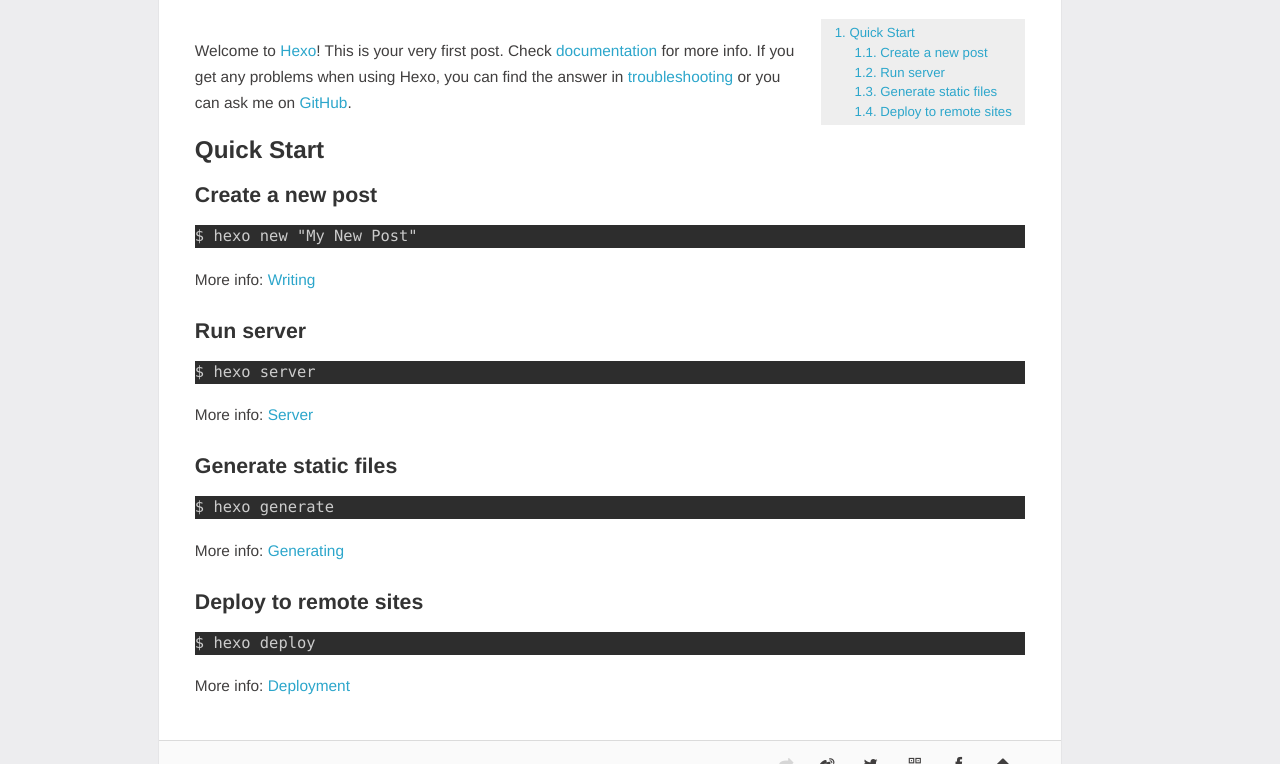
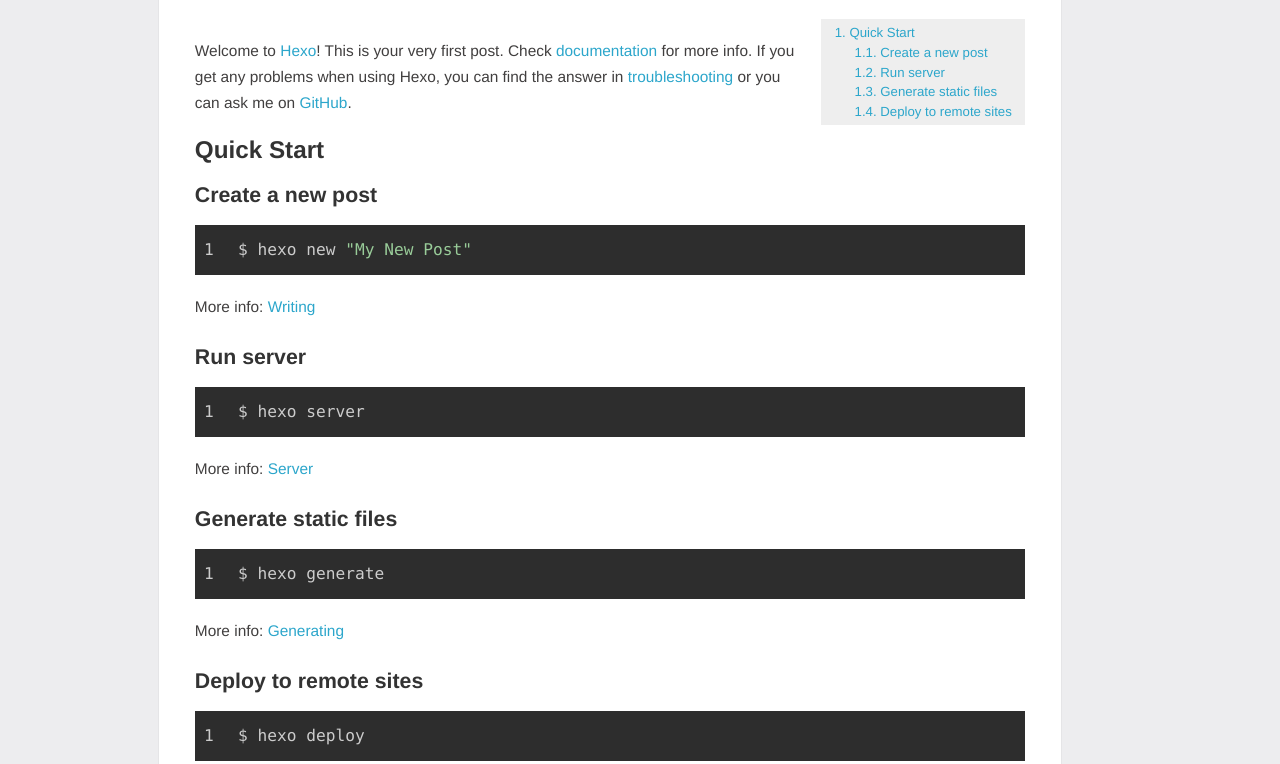
Before and after one commit to lightlee14/lightlee14.github.io, a plain HTML site: page 2016/07/08/hello-world/index.html in a window 1280 px wide. Shown: the part 188-952 px from the top of the page. Drawn offline with Linux system fonts and the light colour scheme; a script that the page names is missing.

Commit message:
Site updated: 2016-08-01 12:31:09

```diff
--- a/2016/07/08/hello-world/index.html
+++ b/2016/07/08/hello-world/index.html
@@ -103,17 +103,13 @@
 		</div>
 
 		<p>Welcome to <a href="https://hexo.io/" target="_blank" rel="external">Hexo</a>! This is your very first post. Check <a href="https://hexo.io/docs/" target="_blank" rel="external">documentation</a> for more info. If you get any problems when using Hexo, you can find the answer in <a href="https://hexo.io/docs/troubleshooting.html" target="_blank" rel="external">troubleshooting</a> or you can ask me on <a href="https://github.com/hexojs/hexo/issues" target="_blank" rel="external">GitHub</a>.</p>
-<h2 id="Quick-Start"><a href="#Quick-Start" class="headerlink" title="Quick Start"></a>Quick Start</h2><h3 id="Create-a-new-post"><a href="#Create-a-new-post" class="headerlink" title="Create a new post"></a>Create a new post</h3><pre><code class="bash">$ hexo new &quot;My New Post&quot;
-</code></pre>
+<h2 id="Quick-Start"><a href="#Quick-Start" class="headerlink" title="Quick Start"></a>Quick Start</h2><h3 id="Create-a-new-post"><a href="#Create-a-new-post" class="headerlink" title="Create a new post"></a>Create a new post</h3><figure class="highlight bash"><table><tr><td class="gutter"><pre><div class="line">1</div></pre></td><td class="code"><pre><div class="line">$ hexo new <span class="string">"My New Post"</span></div></pre></td></tr></table></figure>
 <p>More info: <a href="https://hexo.io/docs/writing.html" target="_blank" rel="external">Writing</a></p>
-<h3 id="Run-server"><a href="#Run-server" class="headerlink" title="Run server"></a>Run server</h3><pre><code class="bash">$ hexo server
-</code></pre>
+<h3 id="Run-server"><a href="#Run-server" class="headerlink" title="Run server"></a>Run server</h3><figure class="highlight bash"><table><tr><td class="gutter"><pre><div class="line">1</div></pre></td><td class="code"><pre><div class="line">$ hexo server</div></pre></td></tr></table></figure>
 <p>More info: <a href="https://hexo.io/docs/server.html" target="_blank" rel="external">Server</a></p>
-<h3 id="Generate-static-files"><a href="#Generate-static-files" class="headerlink" title="Generate static files"></a>Generate static files</h3><pre><code class="bash">$ hexo generate
-</code></pre>
+<h3 id="Generate-static-files"><a href="#Generate-static-files" class="headerlink" title="Generate static files"></a>Generate static files</h3><figure class="highlight bash"><table><tr><td class="gutter"><pre><div class="line">1</div></pre></td><td class="code"><pre><div class="line">$ hexo generate</div></pre></td></tr></table></figure>
 <p>More info: <a href="https://hexo.io/docs/generating.html" target="_blank" rel="external">Generating</a></p>
-<h3 id="Deploy-to-remote-sites"><a href="#Deploy-to-remote-sites" class="headerlink" title="Deploy to remote sites"></a>Deploy to remote sites</h3><pre><code class="bash">$ hexo deploy
-</code></pre>
+<h3 id="Deploy-to-remote-sites"><a href="#Deploy-to-remote-sites" class="headerlink" title="Deploy to remote sites"></a>Deploy to remote sites</h3><figure class="highlight bash"><table><tr><td class="gutter"><pre><div class="line">1</div></pre></td><td class="code"><pre><div class="line">$ hexo deploy</div></pre></td></tr></table></figure>
 <p>More info: <a href="https://hexo.io/docs/deployment.html" target="_blank" rel="external">Deployment</a></p>
 
 	</div>
```
Also changed, not shown: atom.xml (+4 -8 lines).
